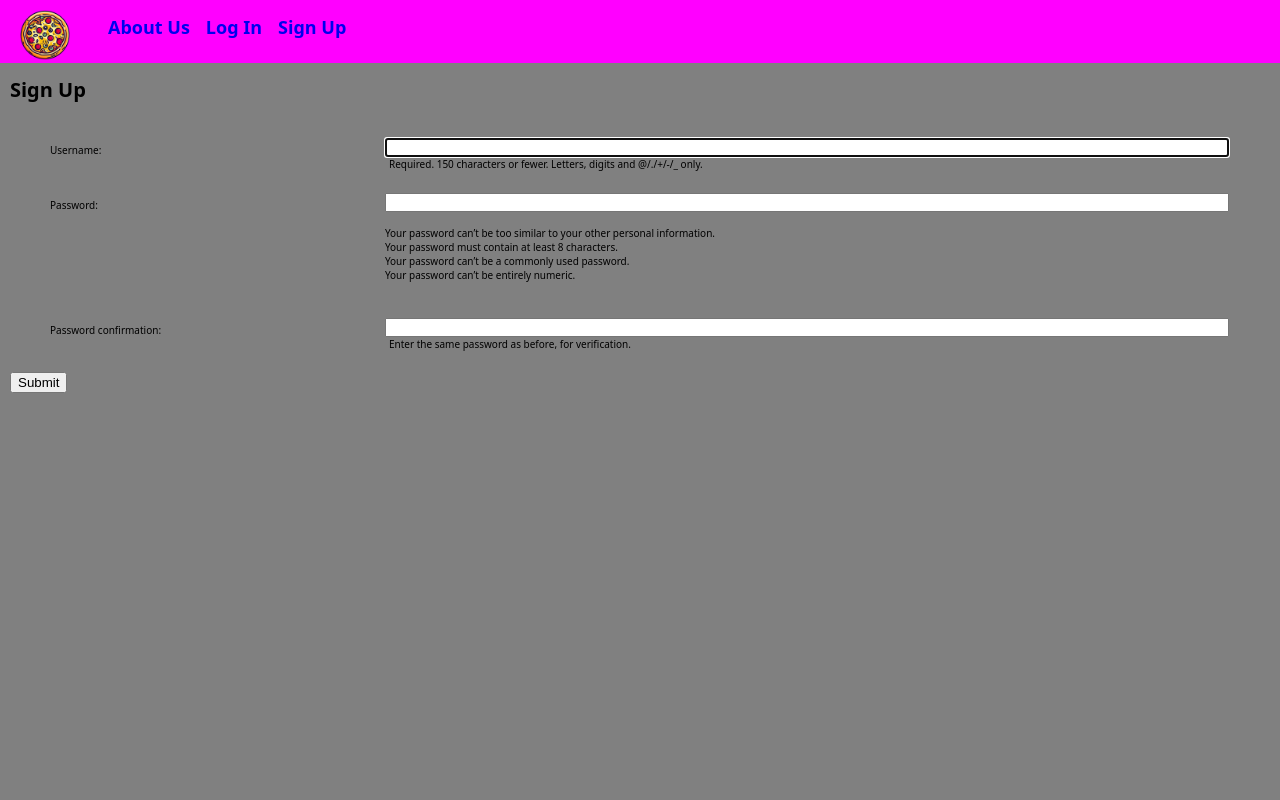
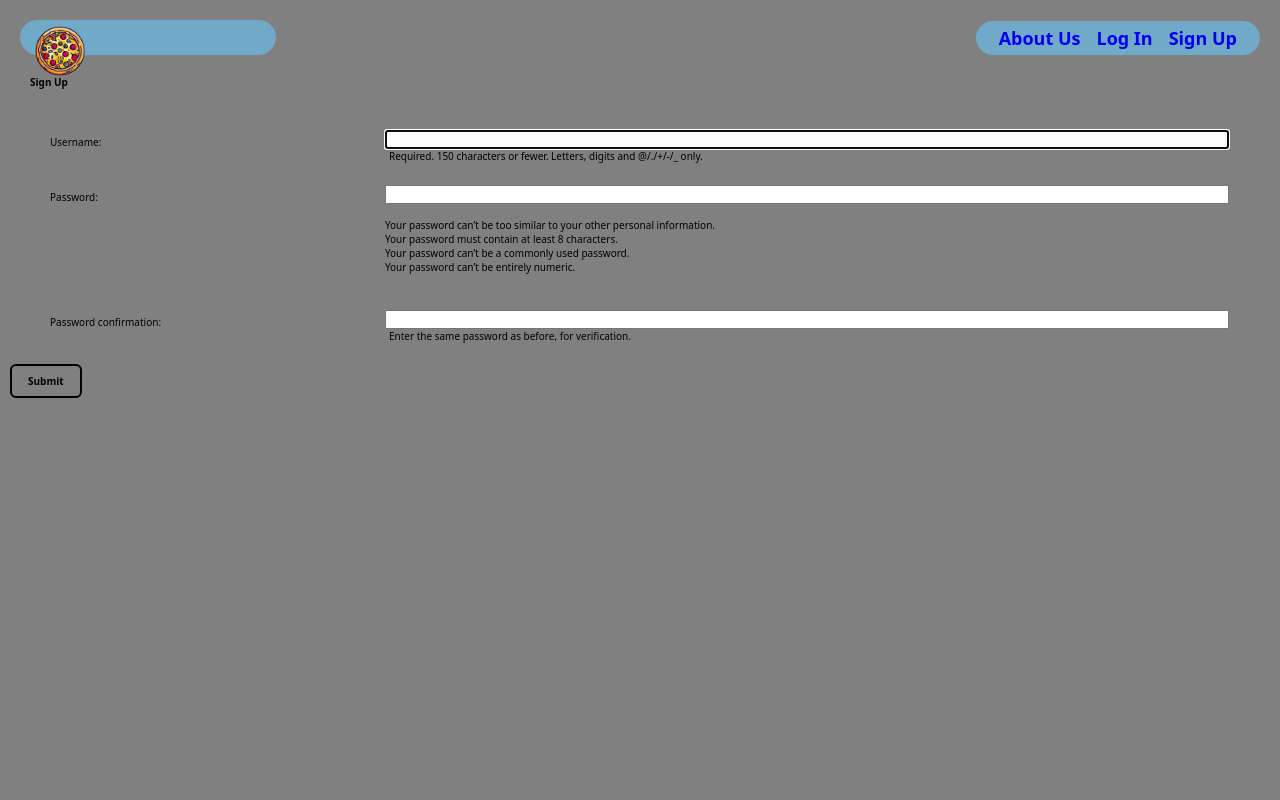
Before and after one commit to bfloyd14/pizza-pie, a Django app: page /accounts/signup/ in a window 1280 px wide. Run offline with Django 4.2, Linux system fonts and the light colour scheme.

Commit message:
add read me.

```diff
--- a/main_app/static/css/base.css
+++ b/main_app/static/css/base.css
@@ -32,7 +32,6 @@ body {
 header {
   width: 100%;
   background-color: fuchsia;
-  display: flex;
 }
 
 .header-logo-container {
@@ -83,3 +82,174 @@ nav li {
 form a {
   text-decoration: none;
 }
+
+.page-header {
+  display: flex;
+  align-items: center;
+  margin: 20px;
+}
+
+.btn {
+  font-size: var(--font-l);
+  padding: 8px 16px;
+  border-radius: 6px;
+  border-width: 2px;
+  border-style: solid;
+  text-decoration: none;
+  background-color: var(--button-bg);
+  font-weight: 600;
+  cursor: pointer;
+  font-family: inherit;
+  margin-right: 10px;
+}
+
+.btn:hover {
+  background-color: var(--button-bg-hover);
+}
+
+.submit {
+  color: var(--submit);
+  border-color: var(--submit);
+}
+
+.secondary {
+  color: var(--secondary);
+  border-color: var(--secondary);
+}
+
+.warn {
+  color: var(--warn);
+  border-color: var(--warn);
+}
+
+.danger {
+  color: var(--danger);
+  border-color: var(--danger);
+}
+
+.page-header h1 {
+  font-size: var(--font-xxl);
+  margin: 0;
+}
+
+.page-header img {
+  height: 40px;
+  margin-left:15px;
+}
+
+.page-header img:first-of-type {
+  margin-left: 20px;
+}
+
+.page-content {
+  font-size: var(--font-reg);
+}
+
+@media only screen and (min-width: 768px) {
+  header {
+    position: sticky;
+    display: flex;
+    flex-direction: row;
+    top: 0;
+    align-items: center;
+  }
+
+  main {
+    max-width: 1300px;
+    min-height: calc(100vh - 53px);
+  }
+
+  nav,
+  .header-logo-container {
+    margin: 10px 0;
+    padding: 0 15px;
+  }
+
+  /* visual fix to help align logo */
+  .header-logo-container {
+    padding-top: 3px;
+  }
+
+  nav {
+    margin-left: auto;
+    display: flex;
+    justify-content: center;
+  }
+
+  nav ul {
+    flex-wrap: nowrap;
+  }
+
+  .header-logo-container {
+    width: 213px;
+  }
+
+  .page-header h1 {
+    font-size: var(--font-xtreme);
+  }
+
+  .page-header img {
+    height: 50px;
+    margin-left:20px;
+  }
+
+  .page-header img:first-of-type {
+    margin-left: 25px;
+  }
+
+  @supports (-webkit-backdrop-filter: none) or (backdrop-filter: none) {
+    header {
+      background: var(--nav-bg);
+      -webkit-backdrop-filter: blur(3px);
+      backdrop-filter: blur(3px);
+    }
+  }
+}
+
+@media only screen and (min-width: 1024px) {
+  main {
+    min-height: calc(100vh - 55px);
+  }
+
+  header {
+    margin: 20px 20px 0 20px;
+    width: calc(100vw - 40px);
+    max-width: 1920px;
+    top: 20px;
+    background-color: transparent;
+    border-bottom: none;
+  }
+
+  nav,
+  .header-logo-container {
+    margin: 0;
+    background: var(--nav-bg-ff);
+    border: var(--borders);
+    border-radius: 18px;
+  }
+
+  nav {
+    margin-left: auto;
+  }
+
+  .header-logo-container {
+    /* visual fix to help align logo */
+    padding-top: 6px;
+    width: 256px;
+    height: 35px;
+  }
+
+  @supports (-webkit-backdrop-filter: none) or (backdrop-filter: none) {
+    header {
+      -webkit-backdrop-filter: none;
+      backdrop-filter: none;
+    }
+
+    nav,
+    .header-logo-container {
+      background: rgba(104, 197, 248, .6);
+      -webkit-backdrop-filter: blur(3px);
+      backdrop-filter: blur(3px);
+    }
+  }
+}
```
Also changed, not shown: main_app/templates/home.html (+5 -3 lines), README.md (added).
